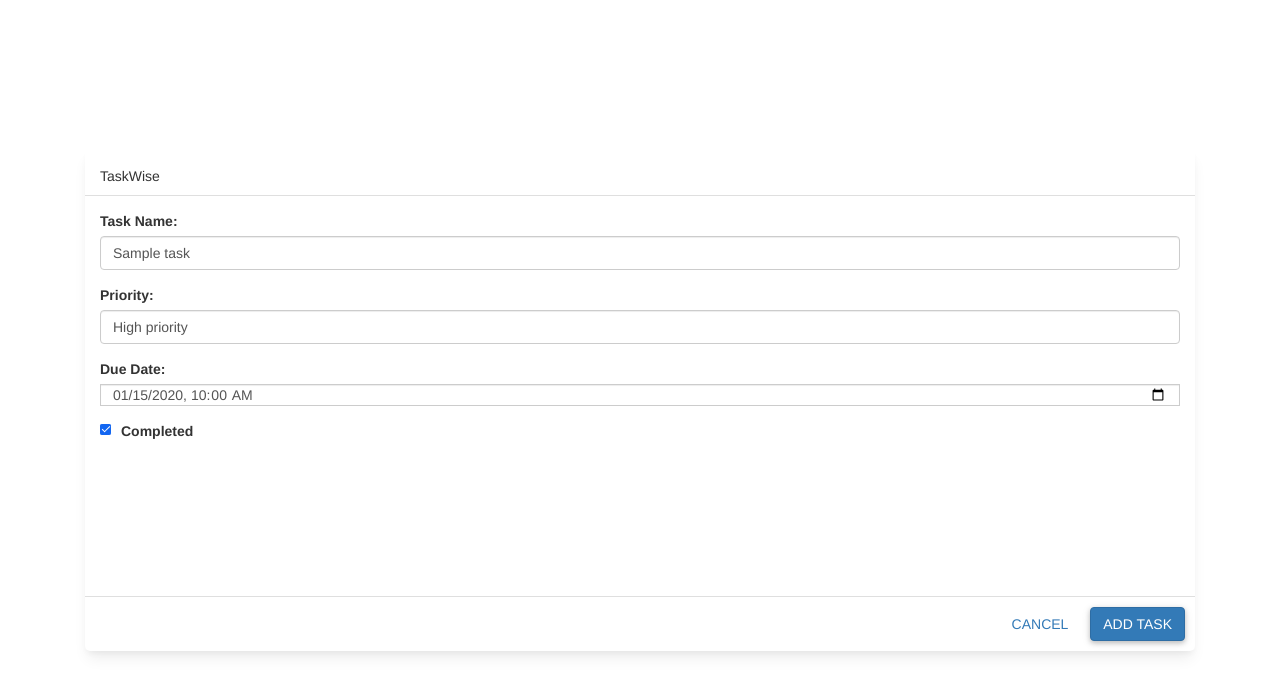
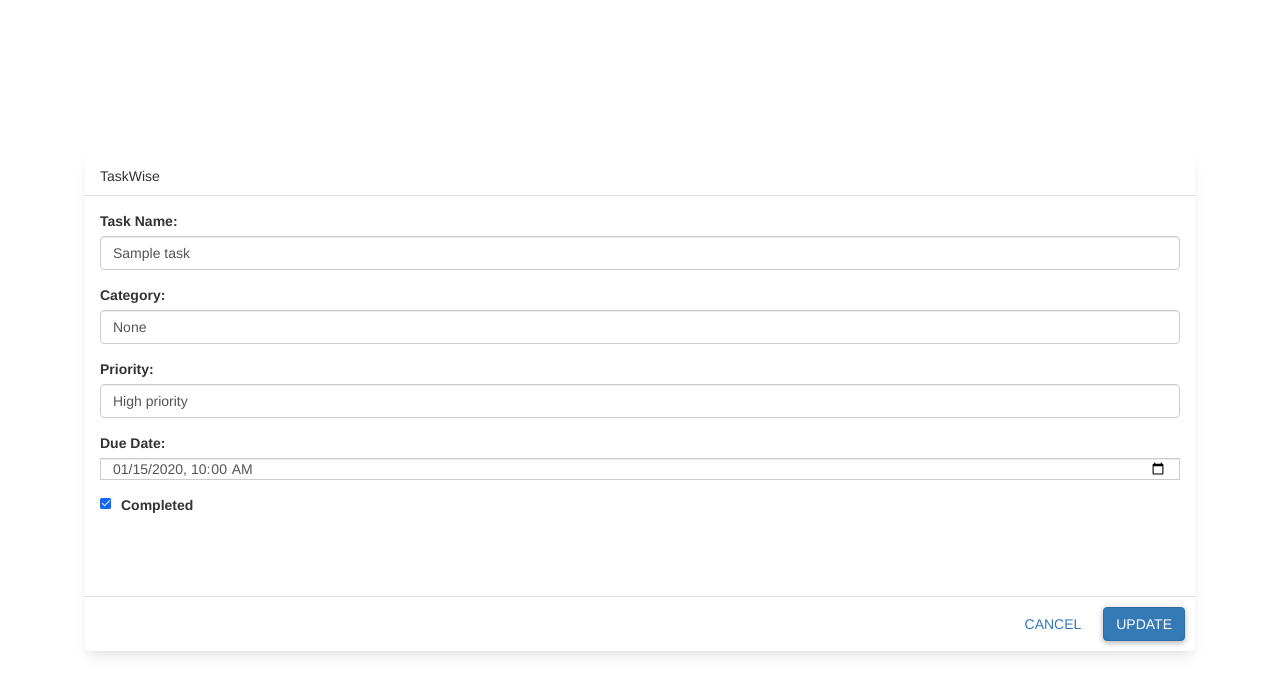
Before and after one commit to vaishakh-pk/Taskwise, a Django app: page /task/update/1/ in a window 1280 px wide. Shown: the top 695 px of the page. Run offline with Django 4.2, Linux system fonts and the light colour scheme; tables that the repository leaves empty hold one stand-in row (values such as "Sample post"); some libraries are stand-ins or nearby versions.

Commit message:
categorize tasks

```diff
--- a/todo/models.py
+++ b/todo/models.py
@@ -9,8 +9,14 @@ class Task(models.Model):
         ('Low priority', 'Low priority'),
     ]
 
+    CATEGORIES = [
+        ('None', 'None'), ('Personal', 'Personal'), ('Health', 'Health'), ('Household', 'Household'), ('Work', 'Work'),
+        ('Hobby', 'Hobby')
+    ]
+
     user = models.ForeignKey(User, on_delete=models.CASCADE)
     name = models.CharField(max_length=200)
+    category = models.CharField(max_length=20, choices=CATEGORIES)
     priority = models.CharField(max_length=20, choices=PRIORITY_CHOICES)
     date = models.DateTimeField()
     created = models.DateTimeField(auto_now_add=True)
--- a/todo/templates/todo.html
+++ b/todo/templates/todo.html
@@ -52,6 +52,19 @@
                                            value="{{ task.name }}">
                                 </div>
                                 <div class="form-group">
+                                    <label for="inputCategory">Category:</label>
+                                    <select id="inputCategory" class="form-control" name="inputCategory">
+                                        <option {% if task.category == 'None' %}selected{% endif %}>None</option>
+                                        <option {% if task.category == 'Personal' %}selected{% endif %}>Personal
+                                        </option>
+                                        <option {% if task.category == 'Health' %}selected{% endif %}>Health</option>
+                                        <option {% if task.category == 'Household' %}selected{% endif %}>Household
+                                        </option>
+                                        <option {% if task.category == 'Work' %}selected{% endif %}>Work</option>
+                                        <option {% if task.category == 'Hobby' %}selected{% endif %}>Hobby</option>
+                                    </select>
+                                </div>
+                                <div class="form-group">
                                     <label for="inputPriority">Priority:</label>
                                     <select id="inputPriority" class="form-control" name="inputPriority">
                                         <option {% if task.priority == 'High priority' %}selected{% endif %}>High
@@ -84,10 +97,8 @@
 
                         </div>
                         <div class="card-footer text-end p-3">
-                            <a href="{% url 'todolist' %}">
-                                <button class="me-2 btn btn-link">Cancel</button>
-                            </a>
-                            <button type="submit" class="btn btn-primary">Add Task</button>
+                            <a href="{% url 'todolist' %}" class="me-2 btn btn-link">Cancel</a>
+                            <button type="submit" class="btn btn-primary">Update</button>
                         </div>
                         </form>
                     </div>
--- a/todo/templates/todolist.html
+++ b/todo/templates/todolist.html
@@ -117,7 +117,9 @@
                                 </form>
                             </div>
                             <div class="text-end col">
-                                <button class="btn btn-primary">Add Task</button>
+                                <a href="{% url 'task_new' %}">
+                                    <button class="btn btn-primary">Add Task</button>
+                                </a>
                             </div>
                         </div>
                     </div>
--- a/todo/urls.py
+++ b/todo/urls.py
@@ -13,6 +13,8 @@ urlpatterns = [
     path('logout/', views.logout_view, name='logout'),
     path('task/update/<int:task_id>/', views.task_update, name='task_update'),
     path('theme_update/', views.theme_update, name='theme_update'),
+    path('create/', views.task_new, name='task_new'),
+    path('creating/', views.task_create, name='task_create'),
 
     # ...
     # Add other URL patterns as needed
--- a/todo/views.py
+++ b/todo/views.py
@@ -68,6 +68,7 @@ def task_update(request, task_id):
     task = get_object_or_404(Task, id=task_id)
     if request.method == "POST":
         task.name = request.POST.get('inputTask')
+        task.category = request.POST.get('inputCategory')
         task.priority = request.POST.get('inputPriority')
         task.date = request.POST.get('date')
         task.completed = request.POST.get('status') == 'on'
@@ -126,6 +127,20 @@ def theme_update(request):
         return redirect('todolist')
 
 
+def task_create(request):
+    if request.method == "POST":
+        name = request.POST.get('inputTask')
+        category = request.POST.get('inputCategory')
+        priority = request.POST.get('inputPriority')
+        date = request.POST.get('date')
+        status = request.POST.get('status') == 'on'
+        task = Task.objects.create(user=request.user, name=name, category=category, priority=priority, date=date, completed=status)
+        task.save()
+        return redirect('todolist')
+
+def task_new(request):
+    theme = Theme.objects.get(user=request.user)
+    return render(request,'create.html', {'theme': theme})
 
 def logout_view(request):
     logout(request)
```
Also changed, not shown: todo/templates/create.html (+116 -0 lines).
